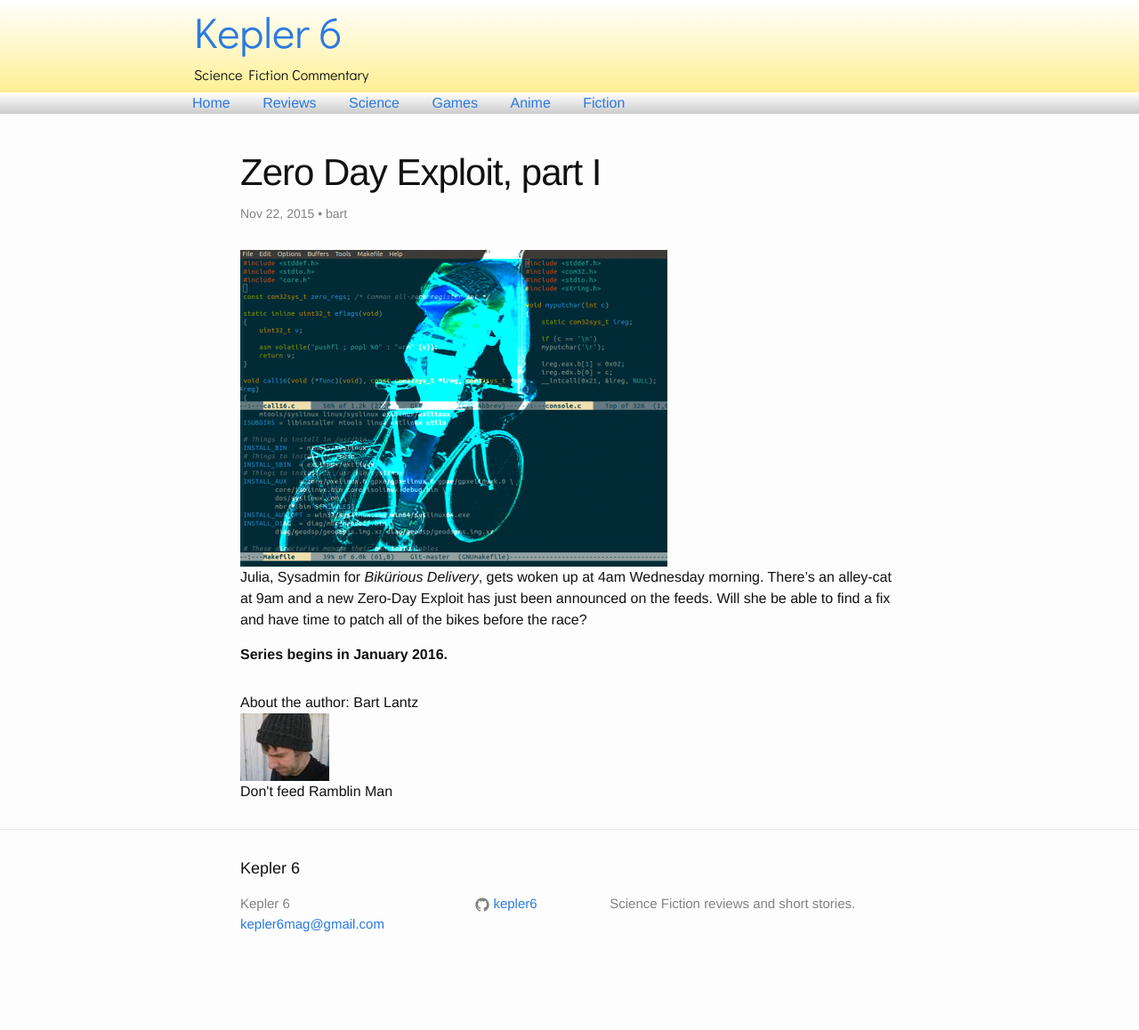
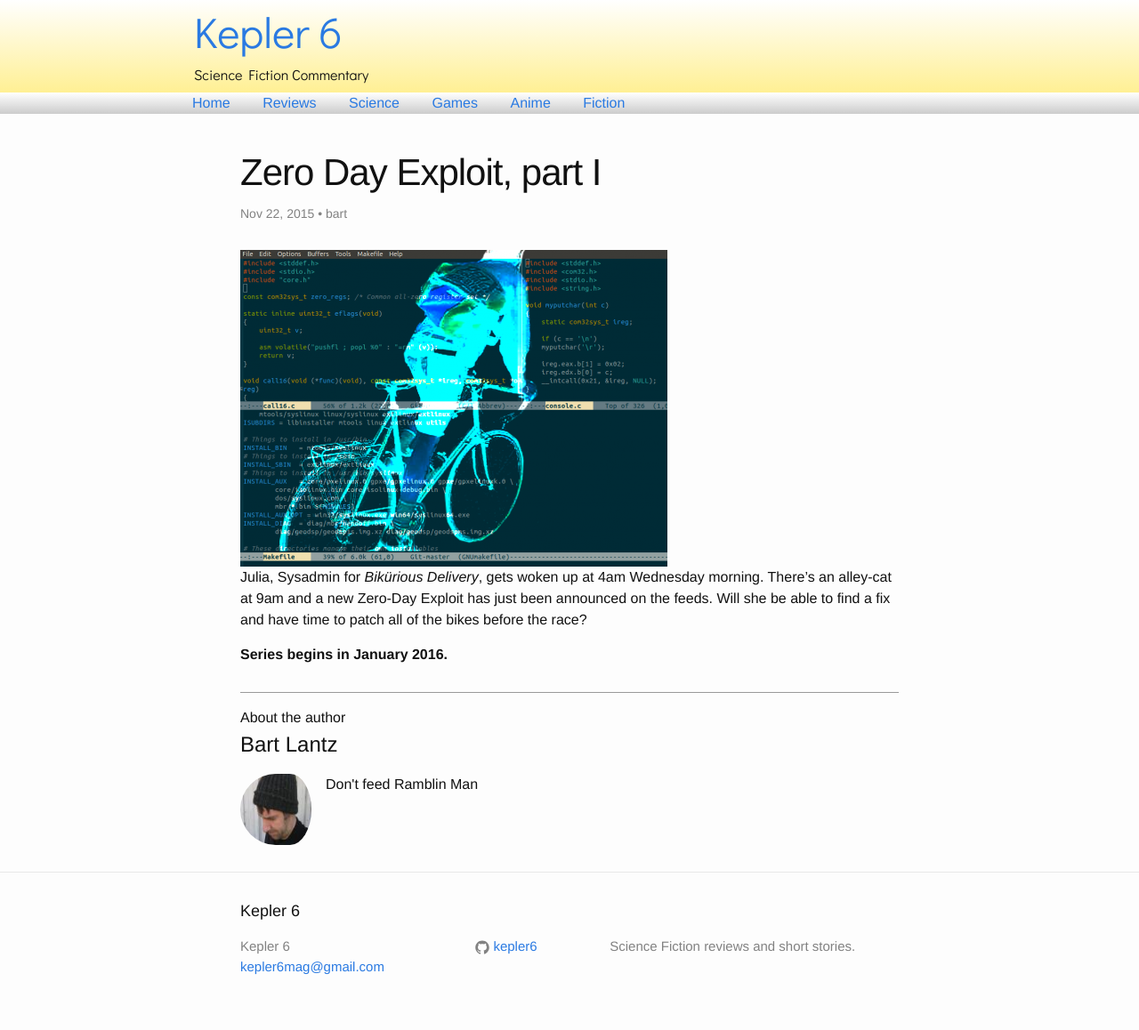
Before and after one commit to kepler6/kepler6.github.io, a Jekyll site: the page built from _posts/2015-11-22-zero-day-exploit-1.markdown, in a window 1280 px wide. Shown: the whole page at 89% size. Built offline with Jekyll 4.4.1, drawn with Linux system fonts in a browser that asks for light colours; before the commit the page ends 1110 px from its top, so only the background shows below that.

Commit message:
cleaning up author blurb

```diff
--- a/_layouts/post.html
+++ b/_layouts/post.html
@@ -17,7 +17,8 @@ layout: default
 
 {% assign writer = site.data.people[page.author] %}
 <div class="author">
-  About the author: {{writer.title}}
+  About the author
+  <h2>{{writer.title}}</h2>
   <div class="author-img"><img src="{{ writer.image-url }}"></div>
   <div class="biography">{{ writer.description }}</div>
 </div>
--- a/_sass/_posts.scss
+++ b/_sass/_posts.scss
@@ -13,6 +13,10 @@
 div.tags {
   clear: both;
 }
+div.author {
+  border-top: 1px solid #9a9a9a;
+  padding-top: 1em;
+}
 .teaser, .rss-subscribe {
   padding-top: 40px;
   clear: both;
@@ -27,6 +31,15 @@ div.tags {
     float: left;
     margin-left: -95px;
     margin-top: -85px;
+  }
+}
+.author-img {
+  img {
+    border-radius: 100px;
+    width: 80px;
+    height: 80px;
+    float: left;
+    padding-right: 1em;
   }
 }
 
```
